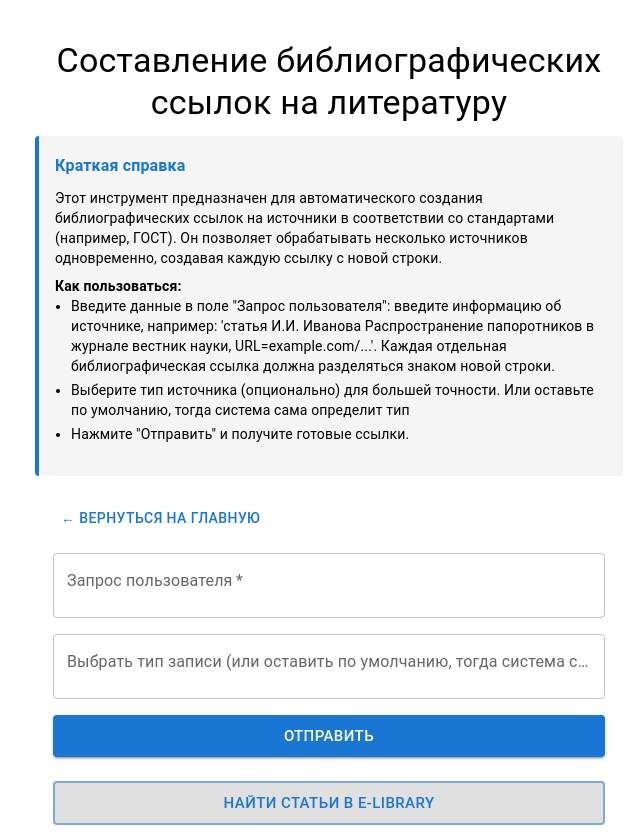
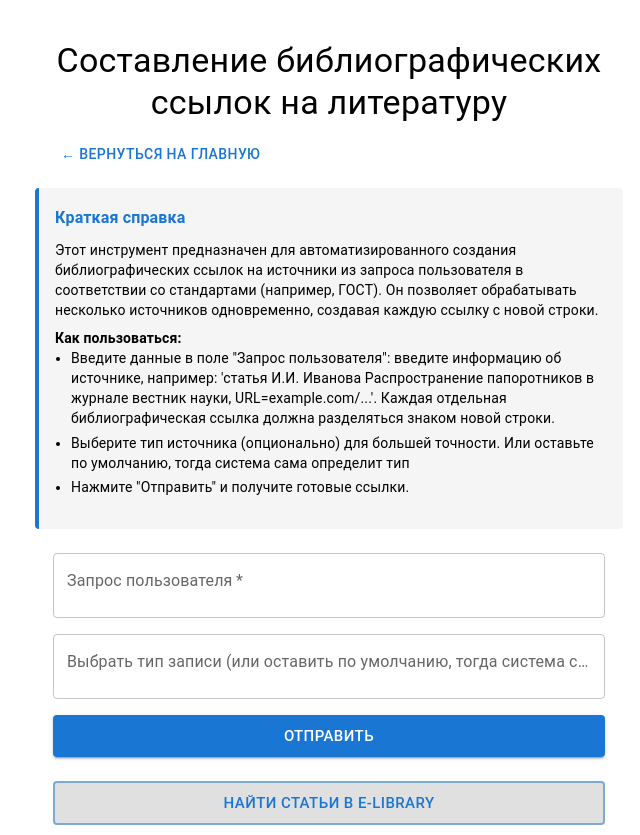
Before and after one commit to ned8800/ASofPSAforC, a React (Create React App) app in the folder bibliographic_frontend/: page /reference-form-multi-row in a window 1280 px wide. Shown: the whole page, without its empty margins (311-951 px from the left). Built offline with nearby package versions, Linux system fonts and the light colour scheme; some icons are missing.

Commit message:
LIBSOURCE-17: added tips for interface

```diff
--- a/bibliographic_frontend/src/components/ReferenceFormMultiRow.js
+++ b/bibliographic_frontend/src/components/ReferenceFormMultiRow.js
@@ -123,6 +123,15 @@ function ReferenceFormMultiRow({ initialAnswer = "" }) {
         Составление библиографических ссылок на литературу
       </Typography>
 
+      <Box sx={{ width: "100%", display: "flex", flexDirection: "row", justifyContent: "flex-start", mb: 2 }}>
+          <Button
+            variant="text"
+            onClick={() => navigate("/")}
+          >
+            ← Вернуться на главную
+          </Button>
+      </Box>
+
       {/* НОВЫЙ БЛОК СПРАВКИ */}
       <Box sx={{
           width: "100%",
@@ -136,7 +145,7 @@ function ReferenceFormMultiRow({ initialAnswer = "" }) {
           Краткая справка
         </Typography>
         <Typography variant="body2" sx={{ mb: 1 }}>
-          Этот инструмент предназначен для автоматического создания библиографических ссылок на источники в соответствии со стандартами (например, ГОСТ). Он позволяет обрабатывать несколько источников одновременно, создавая каждую ссылку с новой строки.
+          Этот инструмент предназначен для автоматизированного создания библиографических ссылок на источники из запроса пользователя в соответствии со стандартами (например, ГОСТ). Он позволяет обрабатывать несколько источников одновременно, создавая каждую ссылку с новой строки.
         </Typography>
         <Typography variant="body2" sx={{ fontWeight: 'bold', mt: 1 }}>
           Как пользоваться:
@@ -150,15 +159,6 @@ function ReferenceFormMultiRow({ initialAnswer = "" }) {
         </Box>
       </Box>
       {/* КОНЕЦ НОВОГО БЛОКА */}
-
-      <Box sx={{ width: "100%", display: "flex", flexDirection: "row", justifyContent: "flex-start", mb: 2 }}>
-          <Button
-            variant="text"
-            onClick={() => navigate("/")}
-          >
-            ← Вернуться на главную
-          </Button>
-      </Box>
 
       <Box component="form" onSubmit={handleSubmit} sx={{ width: "100%", display: "flex", flexDirection: "column", gap: 2 }}>
         <TextField
```
